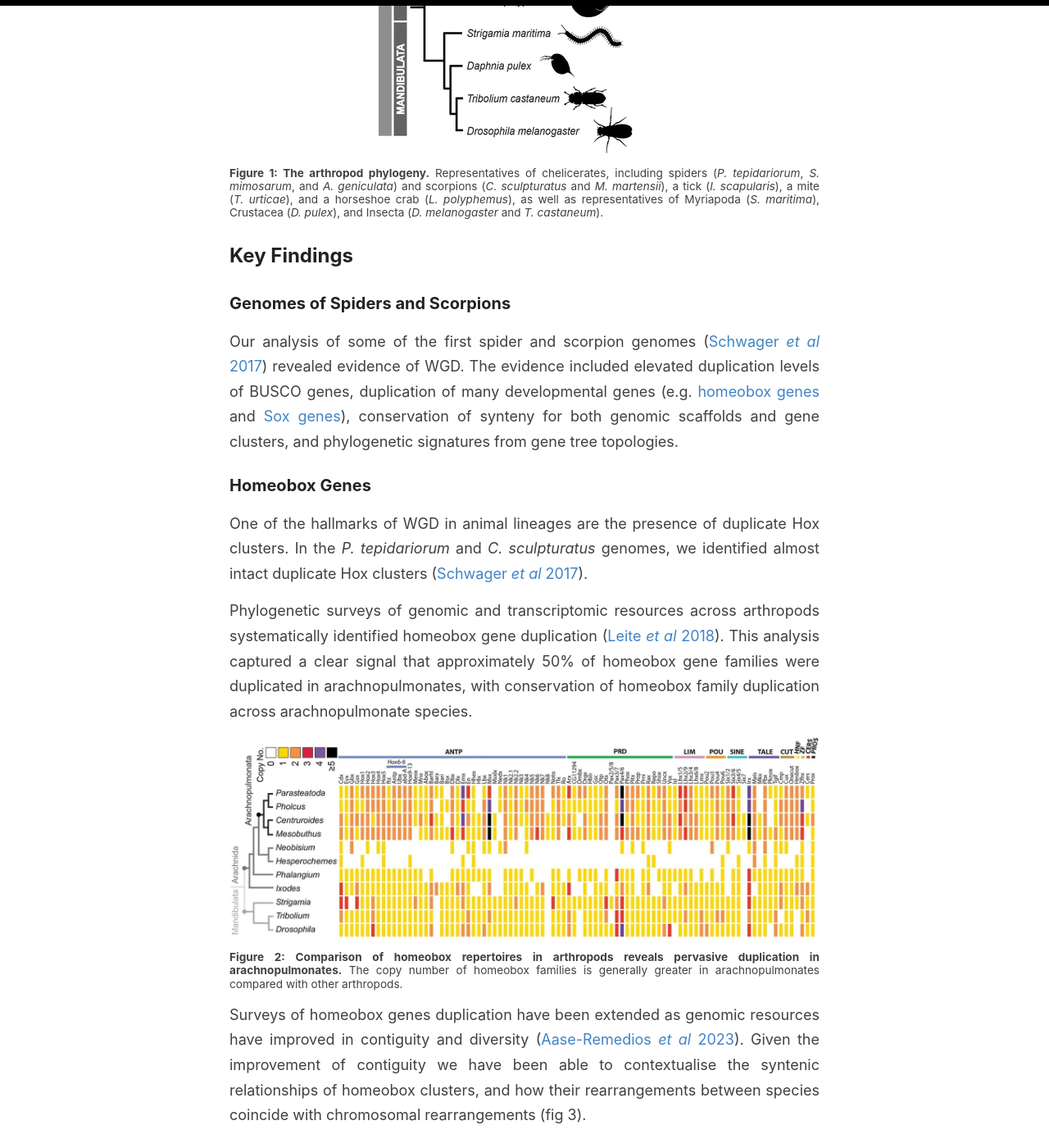
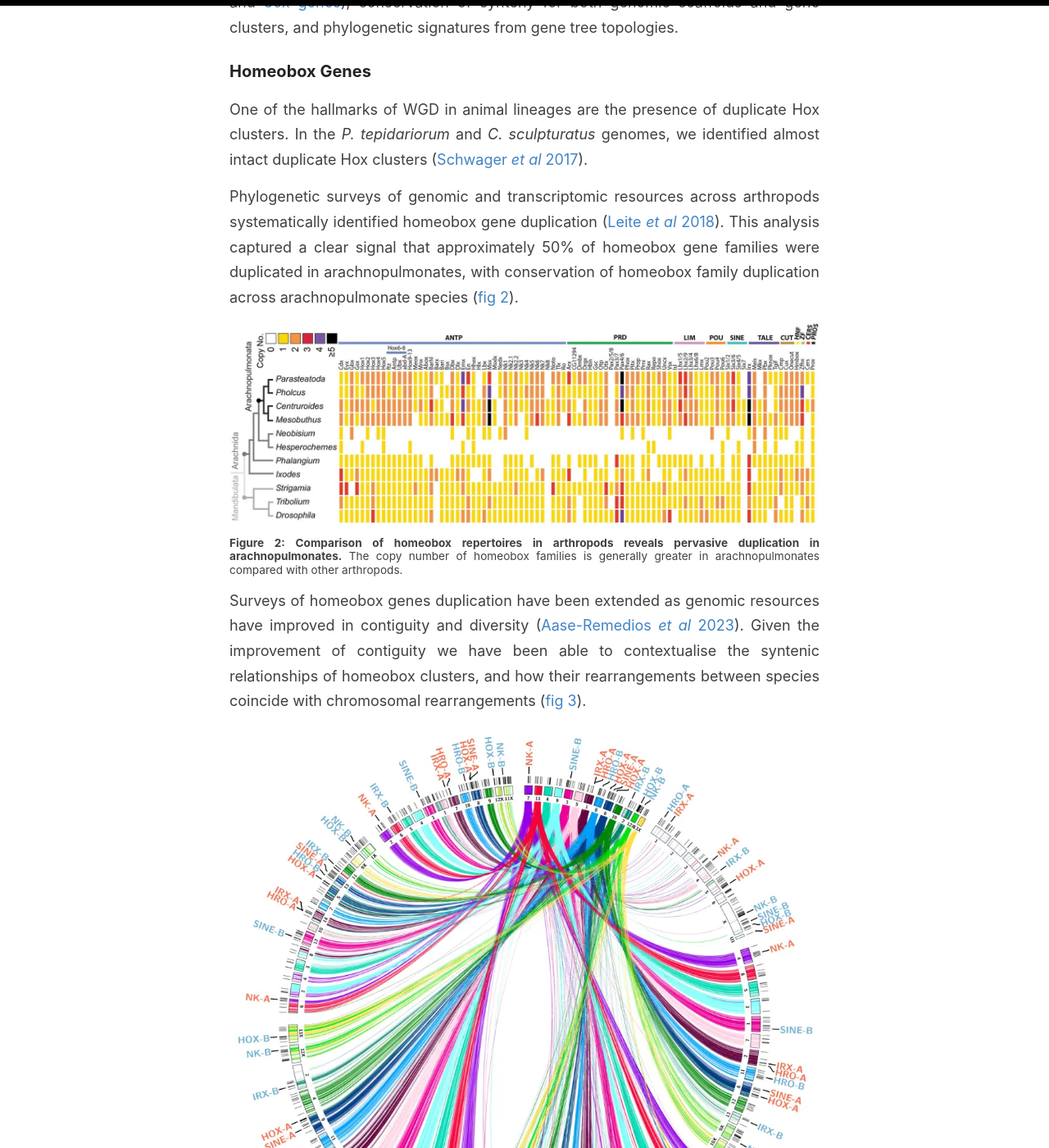
Before and after one commit to djleite/djleite.github.io, a Jekyll site: the page built from _posts/2025-05-08-spider-wgd.md, in a window 1280 px wide and 1400 px high, scrolled down 1433 px. Shown: the whole window at 82% size. Built offline with Jekyll 4.4.1, drawn with Linux system fonts in a browser that asks for light colours; our own code applies the rules of GitHub Pages for plain Markdown files; some of the changed text lies outside the part shown.

Commit message:
update post fig linking

```diff
--- a/_posts/2025-05-08-spider-wgd.md
+++ b/_posts/2025-05-08-spider-wgd.md
@@ -9,14 +9,8 @@
 ## Background
 Whole genome duplication (WGD) contributes large additions of genetic material that impacts genome evolution. The evolution of additional coding and non-coding elements can alter the regulation of developmental processes, resulting in phenotypic change and diversification. Analyses of genomic and transcriptomic data has revealed that the arthropod subphylum of Chelicerata contains multiple WGDs. This includes a single WGD in the ancestor of arachnopulmonates (spiders, scorpions, and their relatives), and independently three WGDs in the lineage of horseshoe crabs ([fig 1](#fig1)).
 
+<img id="fig1" src="/images/chelicerate-phy.webp" alt="Chelicerate phylogeny" style="max-width: 100%;">
 
-![Chelicerate phylogeny](/images/chelicerate-phy.webp)
-
-
-
-<p id="fig1">
-<img src="/images/chelicerate-phy.webp" alt="Chelicerate phylogeny" style="max-width: 100%;">
-</p>
 <p id="fig1" style="text-align: justify; font-size: 0.85rem; line-height: 1.2;"><b>Figure 1: The arthropod phylogeny.</b> Representatives of chelicerates, including spiders (<i>P. tepidariorum</i>, <i>S. mimosarum</i>, and <i>A. geniculata</i>) and scorpions (<i>C. sculpturatus</i> and <i>M. martensii</i>), a tick (<i>I. scapularis</i>), a mite (<i>T. urticae</i>), and a horseshoe crab (<i>L. polyphemus</i>), as well as representatives of Myriapoda (<i>S. maritima</i>), Crustacea (<i>D. pulex</i>), and Insecta (<i>D. melanogaster</i> and <i>T. castaneum</i>).</p>
 
 ## Key Findings
@@ -27,28 +21,33 @@
 ### Homeobox Genes
 One of the hallmarks of WGD in animal lineages are the presence of duplicate Hox clusters. In the <i>P. tepidariorum</i> and <i>C. sculpturatus</i> genomes, we identified almost intact duplicate Hox clusters (<a href="https://bmcbiol.biomedcentral.com/articles/10.1186/s12915-017-0399-x" target="_blank" rel="noopener noreferrer">Schwager <i>et al</i> 2017</a>).
 
-Phylogenetic surveys of genomic and transcriptomic resources across arthropods systematically identified homeobox gene duplication (<a href="https://academic.oup.com/mbe/article/35/9/2240/5040134" target="_blank" rel="noopener noreferrer">Leite  <i>et al</i> 2018</a>). This analysis captured a clear signal that approximately 50% of homeobox gene families were duplicated in arachnopulmonates, with conservation of homeobox family duplication across arachnopulmonate species.
+Phylogenetic surveys of genomic and transcriptomic resources across arthropods systematically identified homeobox gene duplication (<a href="https://academic.oup.com/mbe/article/35/9/2240/5040134" target="_blank" rel="noopener noreferrer">Leite  <i>et al</i> 2018</a>). This analysis captured a clear signal that approximately 50% of homeobox gene families were duplicated in arachnopulmonates, with conservation of homeobox family duplication across arachnopulmonate species ([fig 2](#fig2)).
 
-![Arthropod homeobox genes](/images/spider-homeobox.webp)
+
+<img id="fig2" src="/images/spider-homeobox.webp" alt="Arthropod homeobox genes" style="max-width: 100%;">
+
 <p style="text-align: justify; font-size: 0.85rem; line-height: 1.2;"><b>Figure 2: Comparison of homeobox repertoires in arthropods reveals pervasive duplication in arachnopulmonates.</b> The copy number of homeobox families is generally greater in arachnopulmonates compared with other arthropods.</p>
 
-Surveys of homeobox genes duplication have been extended as genomic resources have improved in contiguity and diversity (<a href="https://academic.oup.com/mbe/article/40/12/msad239/7341927" target="_blank" rel="noopener noreferrer">Aase-Remedios <i>et al</i> 2023</a>). Given the improvement of contiguity we have been able to contextualise the syntenic relationships of homeobox clusters, and how their rearrangements between species coincide with chromosomal rearrangements (fig 3).
+Surveys of homeobox genes duplication have been extended as genomic resources have improved in contiguity and diversity (<a href="https://academic.oup.com/mbe/article/40/12/msad239/7341927" target="_blank" rel="noopener noreferrer">Aase-Remedios <i>et al</i> 2023</a>). Given the improvement of contiguity we have been able to contextualise the syntenic relationships of homeobox clusters, and how their rearrangements between species coincide with chromosomal rearrangements ([fig 3](#fig3)).
 
-![Spider WGD synteny](/images/spider-wgd-full.webp)
+<img id="fig3" src="/images/spider-wgd-full.webp" alt="Spider WGD synteny" style="max-width: 100%;">
+
 <p style="text-align: justify; font-size: 0.85rem; line-height: 1.2;"><b>Figure 3: Syntenic relationships between spider genomes.</b> Homeobox cluster rearrangement coincide which genomic rearrangements.</p>
 
 ### Sox Genes
-Sox genes, like homeobox genes, are important transcription factors that instruct many aspects of development (<a href="https://elifesciences.org/articles/37567" target="_blank" rel="noopener noreferrer">Paese <i>et al</i> 2018a</a>; <a href="https://bmcecolevol.biomedcentral.com/articles/10.1186/s12862-018-1337-4" target="_blank" rel="noopener noreferrer">Paese <i>et al</i> 2018b</a>). We phylogenetically identified Sox genes in arthropods and similarly found spiders to contain more Sox genes compared with other arthropods surveyed.
+Sox genes, like homeobox genes, are important transcription factors that instruct many aspects of development (<a href="https://elifesciences.org/articles/37567" target="_blank" rel="noopener noreferrer">Paese <i>et al</i> 2018a</a>; <a href="https://bmcecolevol.biomedcentral.com/articles/10.1186/s12862-018-1337-4" target="_blank" rel="noopener noreferrer">Paese <i>et al</i> 2018b</a>). We phylogenetically identified Sox genes in arthropods and similarly found spiders to contain more Sox genes compared with other arthropods surveyed ([fig 4](#fig4)).
 
-![Spider Sox genes](/images/spider-sox.webp)
+<img id="fig4" src="/images/spider-sox.webp" alt="Spider Sox genes" style="max-width: 100%;">
+
 <p style="text-align: justify; font-size: 0.85rem; line-height: 1.2;"><b>Figure 4: Sox gene copy numbers in arthropods.</b> Sox genes are duplicated in spiders more so than other arthropods surveyed.</p>
 
 ### microRNAs
 Signatures of WGD are usually assessed in terms of coding gene duplication. However, it is also important to understand how non-coding elements are duplicated and retained. MicroRNAs (miRNAs) are short ~22 nt double stranded RNA molecules that form complexes with proteins, that collectively bind and suppress mRNA translation.
 
-Using small RNA-Seq and bioinformatic pipelines we were able to identify miRNAs in the genome of the spider <i>P. tepidariourm</i> (<a href="https://academic.oup.com/gbe/article/8/7/2133/2466064" target="_blank" rel="noopener noreferrer">Leite <i>et al</i> 2016</a>). This revealed that many conserved metazoan miRNA families were present in duplicate. Surveying across arthropods, it was evident that arachnopulmonates and horseshoe crabs exhibited greater miRNA duplication compared to other arthropods (fig 5). This highlighted the importance of considering both coding and non-coding genomic elements when investigating WGD.
+Using small RNA-Seq and bioinformatic pipelines we were able to identify miRNAs in the genome of the spider <i>P. tepidariourm</i> (<a href="https://academic.oup.com/gbe/article/8/7/2133/2466064" target="_blank" rel="noopener noreferrer">Leite <i>et al</i> 2016</a>). This revealed that many conserved metazoan miRNA families were present in duplicate. Surveying across arthropods, it was evident that arachnopulmonates and horseshoe crabs exhibited greater miRNA duplication compared to other arthropods ([fig 5](#fig5)). This highlighted the importance of considering both coding and non-coding genomic elements when investigating WGD.
 
-![microRNAs in arthopods](/images/spider-mirna.webp)
+<img id="fig5" src="/images/spider-mirna.webp" alt="microRNAs in arthopods" style="max-width: 100%;">
+
 <p style="text-align: justify; font-size: 0.85rem; line-height: 1.2;"><b>Figure 5: miRNA copy numbers in arthropods.</b> miRNAs are duplicated in spiders, scorpions and horseshoe crabs more so than other arthropods surveyed.</p>
 
 ## Impact
```
